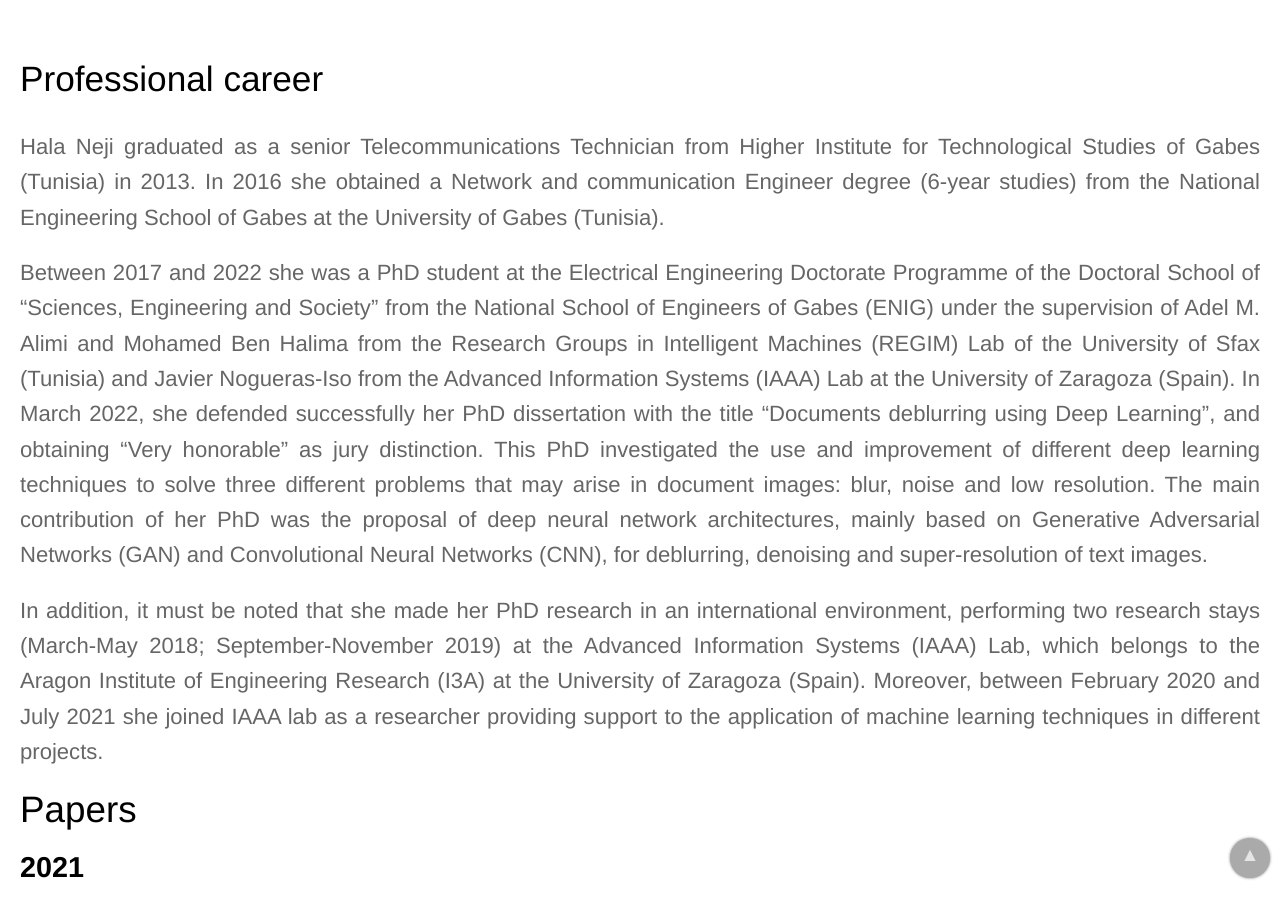
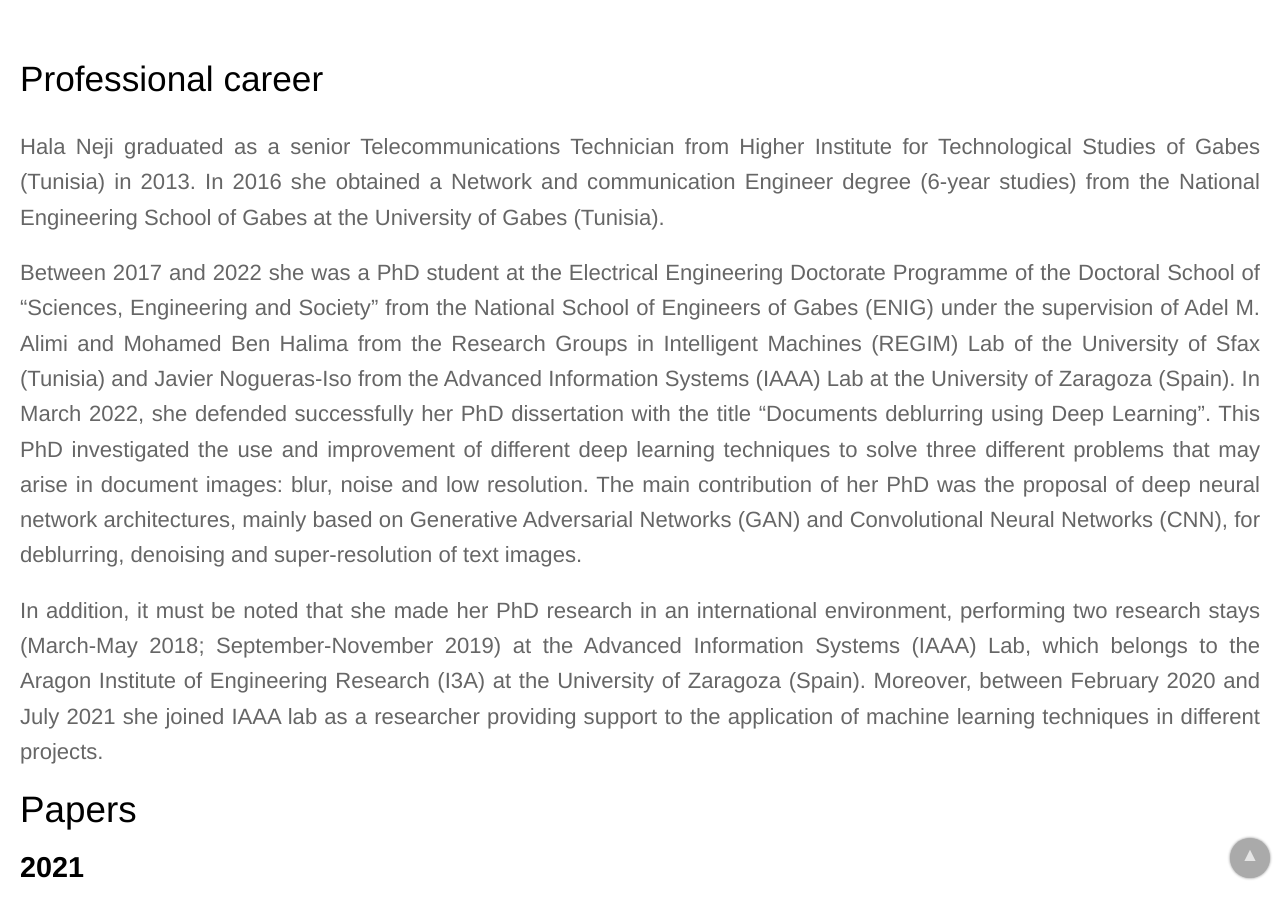
Before and after one commit to IAAA-Lab/IAAA-Lab.github.io, a Jekyll site: the page built from _staff/neji.md, in a window 1280 px wide and 900 px high, scrolled down 394 px. Built offline with Jekyll 4.4.1, drawn with Linux system fonts in a browser that asks for light colours.

Commit message:
Update neji.md

```diff
--- a/_staff/neji.md
+++ b/_staff/neji.md
@@ -8,6 +8,6 @@
 
 Hala Neji graduated as a senior Telecommunications Technician from Higher Institute for Technological Studies of Gabes (Tunisia) in 2013. In 2016 she obtained a Network and communication Engineer degree (6-year studies) from the National Engineering School of Gabes at the University of Gabes (Tunisia).
 
-Between 2017 and 2022 she was a PhD student at the Electrical Engineering Doctorate Programme of the Doctoral School of “Sciences, Engineering and Society” from the National School of Engineers of Gabes (ENIG) under the supervision of Adel M. Alimi and Mohamed Ben Halima from the Research Groups in Intelligent Machines (REGIM) Lab of the University of Sfax (Tunisia) and Javier Nogueras-Iso from the Advanced Information Systems (IAAA) Lab at the University of Zaragoza (Spain). In March 2022, she defended successfully her PhD dissertation with the title "Documents deblurring using Deep Learning", and obtaining “Very honorable” as jury distinction. This PhD investigated the use and improvement of different deep learning techniques to solve three different problems that may arise in document images: blur, noise and low resolution. The main contribution of her PhD was the proposal of deep neural network architectures, mainly based on Generative Adversarial Networks (GAN) and Convolutional Neural Networks (CNN), for deblurring, denoising and super-resolution of text images.
+Between 2017 and 2022 she was a PhD student at the Electrical Engineering Doctorate Programme of the Doctoral School of “Sciences, Engineering and Society” from the National School of Engineers of Gabes (ENIG) under the supervision of Adel M. Alimi and Mohamed Ben Halima from the Research Groups in Intelligent Machines (REGIM) Lab of the University of Sfax (Tunisia) and Javier Nogueras-Iso from the Advanced Information Systems (IAAA) Lab at the University of Zaragoza (Spain). In March 2022, she defended successfully her PhD dissertation with the title "Documents deblurring using Deep Learning". This PhD investigated the use and improvement of different deep learning techniques to solve three different problems that may arise in document images: blur, noise and low resolution. The main contribution of her PhD was the proposal of deep neural network architectures, mainly based on Generative Adversarial Networks (GAN) and Convolutional Neural Networks (CNN), for deblurring, denoising and super-resolution of text images.
 
 In addition, it must be noted that she made her PhD research in an international environment, performing two research stays (March-May 2018; September-November 2019) at the Advanced Information Systems (IAAA) Lab, which belongs to the Aragon Institute of Engineering Research (I3A) at the University of Zaragoza (Spain). Moreover, between February 2020 and July 2021 she joined IAAA lab as a researcher providing support to the application of machine learning techniques in different projects.
```
